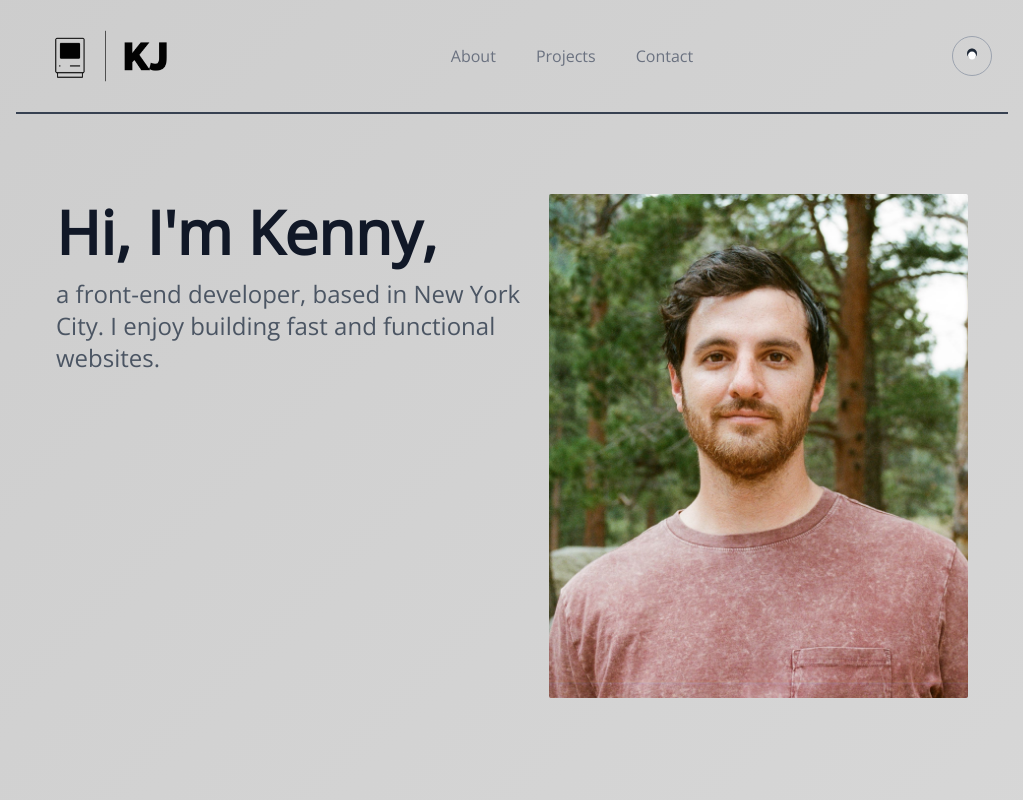
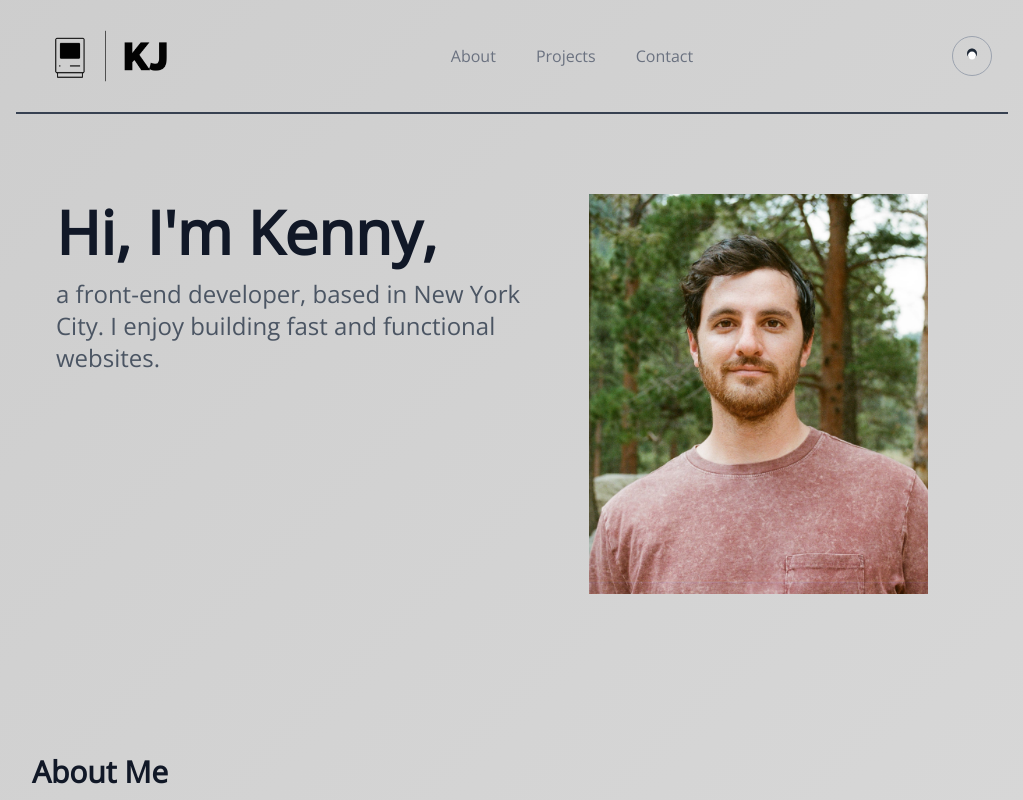
Before and after one commit to papercircuit/simple-portfolio, a React (Create React App) app: page / in a window 1280 px wide. Shown: the top 800 px of the page, without its empty margins (128-1151 px from the left). Built offline with nearby package versions, Linux system fonts and the light colour scheme; no server answers.

Commit message:
Reload added to logo

```diff
--- a/src/components/Hero.js
+++ b/src/components/Hero.js
@@ -83,10 +83,11 @@ const Hero = () => {
           </motion.span>{" "}
         </motion.p>
       </div>
-      <div className="relative min-w-10 w-full h-[50vh] md:h-[63vh] box-shadow border-1 border-gray-700 dark:border-gray-200 rounded-sm overflow-hidden mt-6 md:mt-0 md:ml-6">
+      <div className="relative min-w-10 w-full h-[50vh] md:h-[63vh dark:border-gray-200 rounded-sm overflow-hidden mt-6 md:mt-0 md:ml-6">
         <motion.img
           src={Avatar}
-          className="absolute top-0 left-0 w-full h-full object-cover"
+          className="absolute top-0 left-0 w-full h-full object-cover px-20 md:px-10
+          "
           initial={{ opacity: 0, y: 50 }}
           animate={{ opacity: 1, y: 0 }}
           transition={{
--- a/src/components/Logo.js
+++ b/src/components/Logo.js
@@ -2,6 +2,10 @@ import { motion } from "framer-motion";
 import KJLOGO from "../assets/KJ-1.png";
 
 const Logo = ({ darkMode }) => {
+
+  function reloadPage() {
+    window.location.reload();
+  }
 
   return (
     <motion.div
@@ -16,6 +20,7 @@ const Logo = ({ darkMode }) => {
         initial={{ opacity: 0 }}
         animate={{ opacity: 1 }}
         transition={{ duration: 1 }}
+        onClick={reloadPage}
       />
     </motion.div>
   );
```
